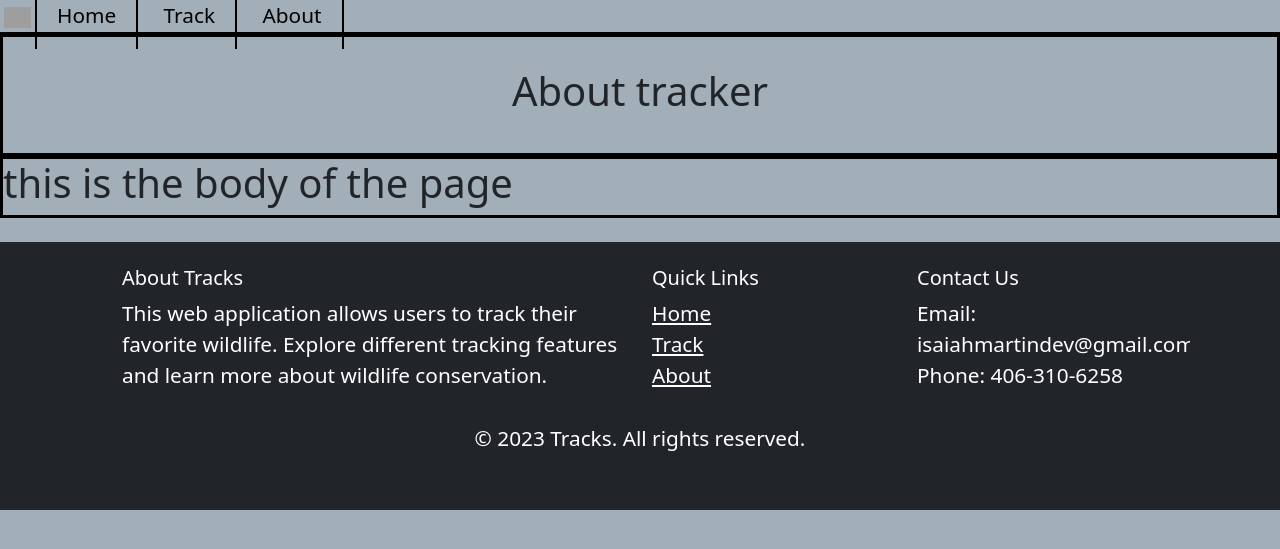
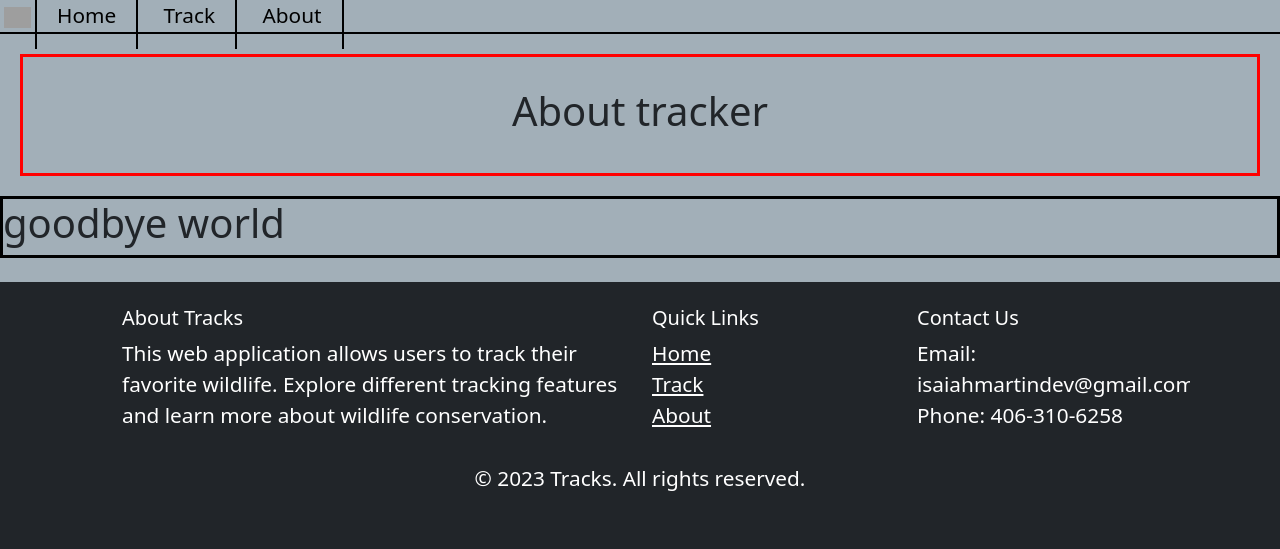
Before and after one commit to isaiahmartin847/tracker, a Django app: template tracker/tracks/templates/about.html in a window 1280 px wide. Shown: the top 549 px of the page. Run offline with Django 5.2, Linux system fonts and the light colour scheme; the template is opened without the code that fills it, so the values that code supplies are empty; grey boxes are pictures that could not be loaded.

Commit message:
changed some shit

```diff
--- a/tracker/tracks/static/css/main.css
+++ b/tracker/tracks/static/css/main.css
@@ -138,13 +138,14 @@ nav {
 
 
 .about_title {
-    border: solid 3px black;
+    border: solid 3px red;
     display: flex;
     justify-content: center;
     padding: 30px;
+    margin: 20px;
 }
 
 .main-body {
     border: solid 3px black;
-    height: 100%;
+
 }
--- a/tracker/tracks/templates/about.html
+++ b/tracker/tracks/templates/about.html
@@ -7,7 +7,9 @@
 </header>
 <main>
     <div class="main-body">
-        <h1>this is the body of the page</h1>
+        <div class="child">
+            <h1>goodbye world</h1>
+        </div>
     </div>
 </main>
 
```
Also changed, not shown: tracker/tracks/templates/layout.html (line endings or trailing spaces).
